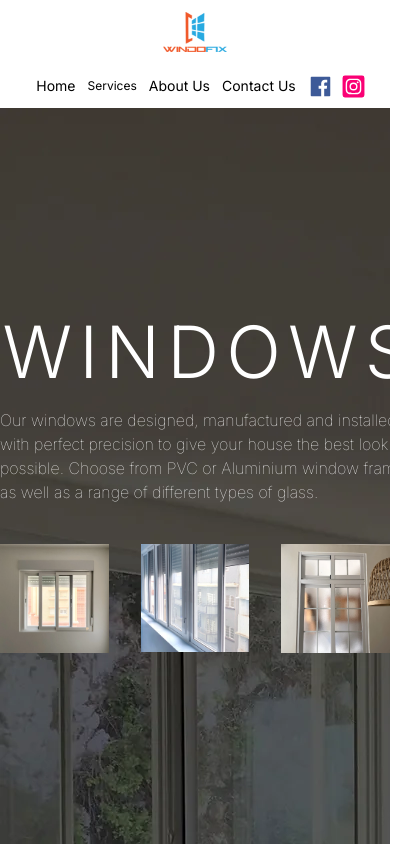
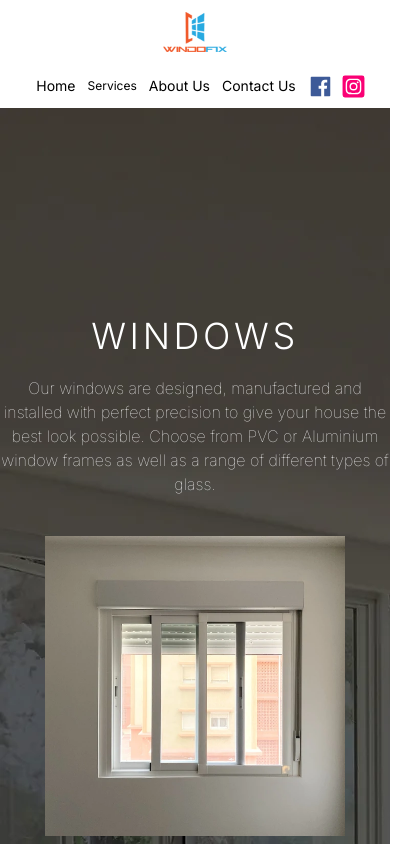
Before and after one commit to ElAndy94/windowfix, a Next.js app: page /windows in a window 390 px wide. Shown: the top 844 px of the page, 420 px wide, since content can reach past the window. Built offline with nearby package versions, Linux system fonts and the light colour scheme.

Commit message:
finished the windows page  fully resposive

```diff
--- a/app/windows/page.tsx
+++ b/app/windows/page.tsx
@@ -4,25 +4,25 @@ const Windows = () => {
   return (
     <section className="mx-auto text-center text-white">
       <div
-        className="h-screen"
         style={{
           backgroundImage: 'url("/assets/windows5.webp")',
           // backgroundSize: "cover",
+          paddingBottom: "50px",
         }}
       >
         <div className="pt-24">
-          <div className="mb w-[420px] mx-auto">
-            <h1 className="text-7xl tracking-widest font-light pt-28">
+          <div className="mb md:w-[420px] mx-auto">
+            <h1 className="md:text-7xl text-4xl tracking-widest font-light pt-28">
               WINDOWS
             </h1>
-            <p className="mt-5 mx-auto font-thin text-left">
+            <p className="mt-5 mx-auto font-thin md:text-left text-center">
               Our windows are designed, manufactured and installed with perfect
               precision to give your house the best look possible. Choose from
               PVC or Aluminium window frames as well as a range of different
               types of glass.
             </p>
           </div>
-          <div className="flex justify-center gap-8 mt-10">
+          <div className="flex flex-col md:flex-row items-center justify-center md:gap-8 gap-4 mt-10">
             <div>
               <Image
                 src="/assets/windows2.webp"
```
